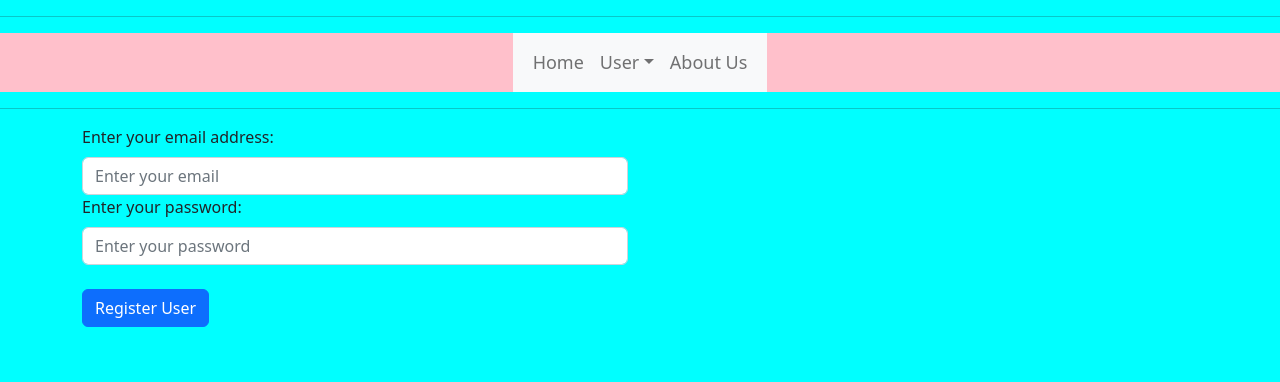
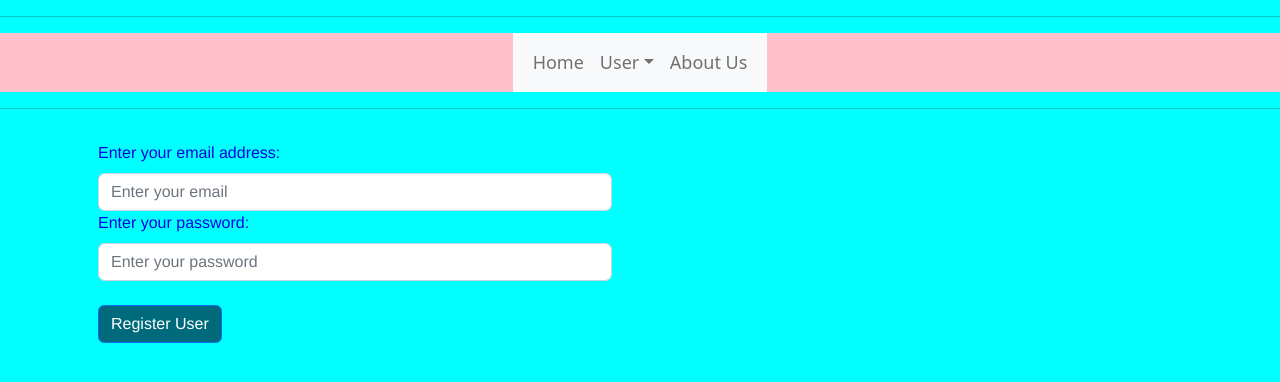
Before and after one commit to AlvaroBernabe/aba-geekshubs-fsd-val-Front-Final-Proyect, a React (Vite) app in the folder FrontFinal/: page /register in a window 1280 px wide. Shown: the top 382 px of the page. Built offline with nearby package versions, Linux system fonts and the light colour scheme.

Commit message:
feat: Register Form almost ready, need to Fix connection with Laravel

```diff
--- a/FrontFinal/src/layout/register/Register.css
+++ b/FrontFinal/src/layout/register/Register.css
@@ -0,0 +1,49 @@
+h4 {
+    color: red;
+    font-size: xx-large;
+}
+
+.registerSendDeac {
+    background-color: rgb(163, 10, 10);
+    border-radius: 0.2em;
+    color: white;
+    display: flex;
+    justify-content: center;
+    align-items: center;
+}
+
+.registerSendAct {
+    cursor: not-allowed;
+    background-color: rgb(0, 106, 125);
+}
+
+.registerSendAct:hover {
+    transition: 1s;
+    background-color: rgb(9, 0, 75);
+}
+
+
+.errorDiv {
+    color: rgb(231, 62, 0);
+    font-family:'Times New Roman', Times, serif
+}
+
+
+.formRegister {
+    justify-content: center;
+    width: 20em auto;
+    padding: 1em;
+    color: rgb(4, 4, 225);
+    font-family: 'Franklin Gothic Medium', 'Arial Narrow', Arial, sans-serif;
+}
+
+.divPrincipal {
+    color: red;
+}
+
+.registerForm {
+    color: aqua;
+    display: flex;
+    flex-direction: column;
+    justify-content: center;
+}
--- a/FrontFinal/src/layout/register/Register.jsx
+++ b/FrontFinal/src/layout/register/Register.jsx
@@ -9,6 +9,7 @@ import "./Register.css";
 // import { useNavigate } from "react-router-dom";
 import NavBar from "../../components/NavBar";
 import { InputText } from "../../components/InputText/InputText";
+import { registerUser } from "../services/apiCalls";
 
 export function Register() {
 //   const navigate = useNavigate();
@@ -76,16 +77,15 @@ export function Register() {
     }));
   };
 
-  const registerUser = () => {
-    <p>All Working as it should</p>;
-    // newUser(credenciales)
-    //   .then(() => {
-    //     setWelcome(`Correctly registered ${credenciales.email}`);
-    //     setTimeout(() => {
-    //       navigate("/login");
-    //     }, 2500);
-    //   })
-    //   .catch((error) => console.log(error));
+  const newUser = () => {
+    registerUser(credenciales)
+      .then(() => {
+        setWelcome(`Correctly registered ${credenciales.email}`);
+        // setTimeout(() => {
+        //   navigate("/login");
+        // }, 2500);
+      })
+      .catch((error) => console.log(error));
   };
 
   return (
@@ -145,7 +145,7 @@ export function Register() {
                   className={
                     registerAct ? "registerSendDeac" : "registerSendAct"
                   }
-                  onClick={registerUser}
+                  onClick={newUser}
                 >
                   Register User
                 </Button>
--- /dev/null
+++ b/FrontFinal/src/layout/services/apiCalls.js
@@ -0,0 +1,9 @@
+import axios from 'axios';
+// import { useSelector } from 'react-redux';
+// import { userData } from '../userSlice';
+
+const root = "http://localhost:8000";
+
+export const registerUser = async (body) => {
+  return await axios.post(`${root}/register`, body)
+}
```
